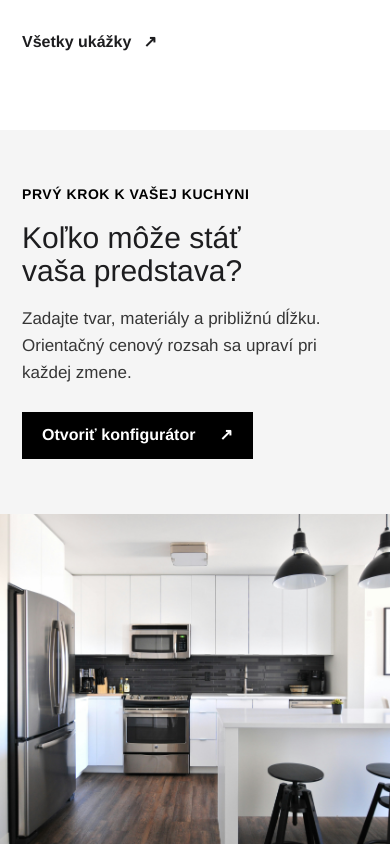
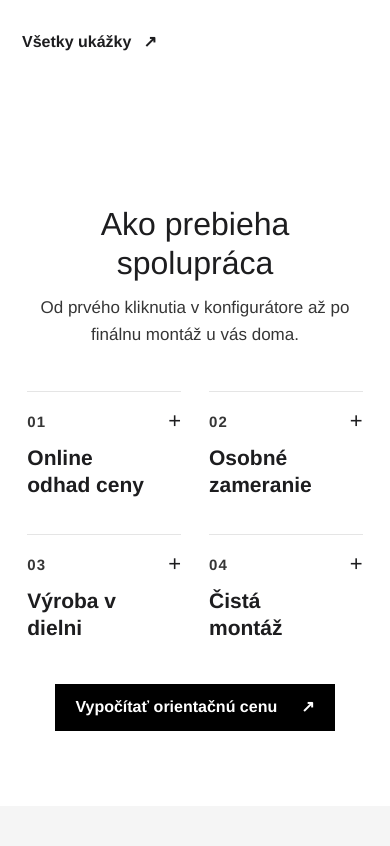
Before and after one commit to Pilatik/Stol-rska-Firma, a plain HTML site: page index.html in a window 390 px wide. Shown: the part 2382-3228 px from the top of the page. Drawn offline with Linux system fonts and the light colour scheme.

Commit message:
ako prebieha spolupráca

```diff
--- a/index.html
+++ b/index.html
@@ -90,6 +90,32 @@
       <a class="text-link section-link" href="galeria.html">Všetky ukážky <span aria-hidden="true">↗</span></a>
     </section>
 
+    <section class="process-section" aria-labelledby="process-title">
+      <div class="process-heading">
+        <h2 id="process-title">Ako prebieha spolupráca</h2>
+        <p>Od prvého kliknutia v konfigurátore až po finálnu montáž u vás doma.</p>
+      </div>
+      <div class="process-grid">
+        <details class="process-step">
+          <summary><span class="process-number">01</span><span class="process-step-title">Online odhad ceny</span></summary>
+          <p>V našom konfigurátore si nezáväzne naklikáte tvar, materiály a rozmery kuchyne a okamžite získate orientačné cenové rozpätie.</p>
+        </details>
+        <details class="process-step">
+          <summary><span class="process-number">02</span><span class="process-step-title">Osobné zameranie</span></summary>
+          <p>Náš majster príde priamo k vám, priestor presne zameria na milimeter a prekonzultuje s vami všetky technické detaily.</p>
+        </details>
+        <details class="process-step">
+          <summary><span class="process-number">03</span><span class="process-step-title">Výroba v dielni</span></summary>
+          <p>Po schválení návrhu sa púšťame do poctivej zákazkovej výroby z kvalitných materiálov v našej stolárskej dielni v Žiline.</p>
+        </details>
+        <details class="process-step">
+          <summary><span class="process-number">04</span><span class="process-step-title">Čistá montáž</span></summary>
+          <p>Hotovú kuchyňu privezieme, odborne namontujeme a odovzdáme dokonale pripravenú na každodenné používanie.</p>
+        </details>
+      </div>
+      <a class="button button-dark process-cta" href="konfigurator.html">Vypočítať orientačnú cenu <span aria-hidden="true">↗</span></a>
+    </section>
+
     <section class="home-config">
       <div class="home-config-copy">
         <p class="eyebrow">Prvý krok k vašej kuchyni</p>
--- a/styles.css
+++ b/styles.css
@@ -198,6 +198,10 @@ h2 { margin-bottom: 0; font-size: 32px; line-height: 1.2; }
   .intro-band p:nth-child(2) { grid-row: 2; grid-column: 1 / -1; }
   .round-link { grid-column: 2; grid-row: 1; width: 42px; height: 42px; }
   .section-wrap { padding: 75px 22px; }
+  .process-section { padding: 65px 22px; }
+  .process-heading { margin-bottom: 32px; text-align: left; }
+  .process-grid { grid-template-columns: 1fr; gap: 28px; }
+  .process-cta { margin-top: 34px; }
   .section-heading { display: block; margin-bottom: 31px; }
   .section-heading > p { margin-top: 18px; }
   .project-grid { grid-template-columns: 1fr; gap: 32px; }
@@ -236,6 +240,22 @@ h2 { margin-bottom: 0; font-size: 32px; line-height: 1.2; }
 .footer-contact a:hover, .site-footer > a:last-child:hover { color: var(--ink); }
 .footer-mail-icon { width: 16px; height: 16px; fill: none; stroke: currentColor; stroke-linecap: round; stroke-linejoin: round; stroke-width: 1.5; }
 .section-link { margin-top: 32px; }
+
+.process-section { padding: 88px 11vw 96px; }
+.process-heading { max-width: 720px; margin: 0 auto 42px; text-align: center; }
+.process-heading h2 { margin-bottom: 12px; }
+.process-heading p { margin: 0; color: var(--muted); font-size: 17px; line-height: 1.6; }
+.process-grid { display: grid; grid-template-columns: repeat(4, minmax(0, 1fr)); gap: 28px; }
+.process-step { min-width: 0; padding-top: 18px; border-top: 1px solid #e5e5e5; }
+.process-step summary { position: relative; display: grid; gap: 10px; padding-right: 28px; cursor: pointer; list-style: none; }
+.process-step summary::-webkit-details-marker { display: none; }
+.process-step summary::after { content: "+"; position: absolute; top: 0; right: 0; font-size: 22px; line-height: 1; transition: transform .2s ease; }
+.process-step[open] summary::after { transform: rotate(45deg); }
+.process-number { color: var(--muted); font-size: 15px; font-weight: 600; letter-spacing: .08em; }
+.process-step-title { font: 600 21px/1.3 var(--display); }
+.process-step p { margin: 14px 0 0; color: var(--muted); font-size: 17px; line-height: 1.6; }
+.process-step summary:focus-visible { outline: 2px solid var(--ink); outline-offset: 5px; }
+.process-cta { display: flex; width: fit-content; margin: 42px auto 0; }
 
 .home-config { display: grid; grid-template-columns: 1fr 1fr; min-height: 480px; background: var(--paper-deep); }
 .home-config-copy { align-self: center; padding: 70px 11vw; }
@@ -344,6 +364,8 @@ h2 { margin-bottom: 0; font-size: 32px; line-height: 1.2; }
 .booking-form .form-note { max-width: none; margin: 0; }
 
 @media (max-width: 850px) {
+  .process-section { padding: 75px 7vw; }
+  .process-grid { grid-template-columns: repeat(2, minmax(0, 1fr)); gap: 36px 28px; }
   .page-intro { padding: 75px 7vw 45px; }
   .config-layout { grid-template-columns: .8fr 1.2fr; }
   .config-page-photo { min-height: 700px; }
```
